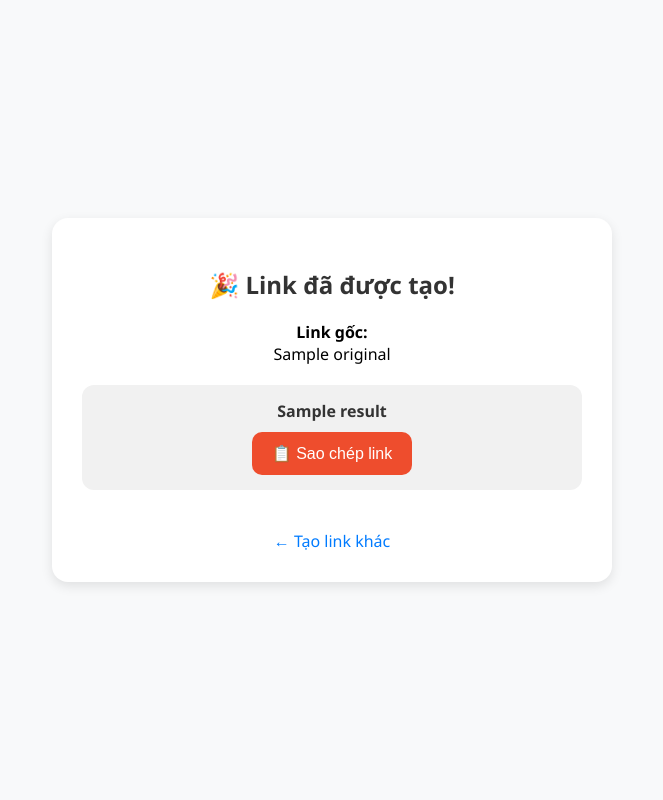
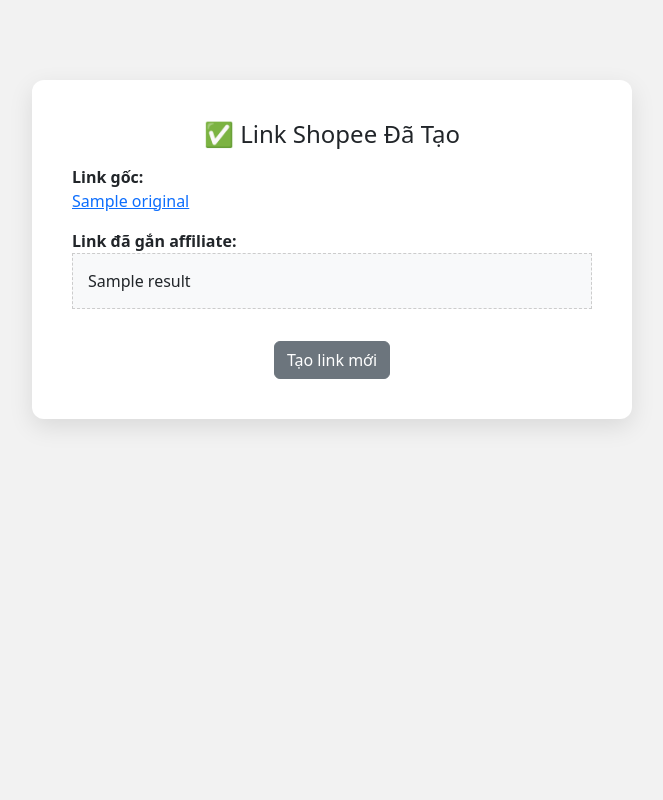
Before and after one commit to haudau2021/getlinkshope-ytb, a Flask app: template templates/preview.html in a window 1280 px wide. Shown: the whole page, without its empty margins (308-971 px from the left). Run offline with Flask 3, Linux system fonts and the light colour scheme; the template is opened without the code that fills it: most values are stand-ins (such as "Sample title", 1, 10 or a date in 2020).

Commit message:
Add files via upload

```diff
--- a/app.py
+++ b/app.py
@@ -1,42 +1,41 @@
-from flask import Flask, render_template, request, redirect, url_for
+from flask import Flask, render_template, request
+from urllib.parse import urlparse, parse_qs, urlencode, urlunparse
 import csv
-from urllib.parse import urlparse, parse_qs, urlencode
+from datetime import datetime
+import os
 
 app = Flask(__name__)
 
-AFFILIATE_CODE = "haudau-aff"
-CSV_FILE = "history.csv"
+# Cấu hình Affiliate mặc định
+AFFILIATE_ID = "haudau-aff"  # 👈 Thay bằng mã của bạn
+CSV_FILE = 'history.csv'
 
-def shorten_link(original_url):
-    parsed = urlparse(original_url)
-    if "shopee.vn" not in parsed.netloc:
-        return None
+def add_affiliate(link):
+    parsed = urlparse(link)
+    query = parse_qs(parsed.query)
+    query['af_lid'] = AFFILIATE_ID
+    query['af_siteid'] = AFFILIATE_ID
+    new_query = urlencode(query, doseq=True)
+    new_url = urlunparse(parsed._replace(query=new_query))
+    return new_url
 
-    path = parsed.path.rstrip("/")
-    new_path = path if path else "/"
-    base = f"https://shope.ee{new_path}"
+def save_to_csv(original_link, final_link):
+    file_exists = os.path.isfile(CSV_FILE)
+    with open(CSV_FILE, mode='a', newline='', encoding='utf-8') as file:
+        writer = csv.writer(file)
+        if not file_exists:
+            writer.writerow(['Thời gian', 'Link gốc', 'Link đã tạo'])
+        writer.writerow([datetime.now().strftime("%Y-%m-%d %H:%M:%S"), original_link, final_link])
 
-    query = parse_qs(parsed.query)
-    query["af_landing"] = ["1"]
-    query["aff_sub"] = [AFFILIATE_CODE]
+@app.route('/', methods=['GET', 'POST'])
+def index():
+    if request.method == 'POST':
+        original_link = request.form.get('shopee_link')
+        if not original_link:
+            return render_template('index.html', error="Vui lòng nhập link Shopee.")
 
-    return f"{base}?{urlencode(query, doseq=True)}"
+        final_link = add_affiliate(original_link)
+        save_to_csv(original_link, final_link)
+        return render_template('preview.html', original=original_link, result=final_link)
 
-def save_to_csv(original, short):
-    with open(CSV_FILE, mode="a", newline="", encoding="utf-8") as f:
-        writer = csv.writer(f)
-        writer.writerow([original, short])
-
-@app.route("/", methods=["GET", "POST"])
-def index():
-    result = None
-    if request.method == "POST":
-        link = request.form["link"]
-        short_link = shorten_link(link)
-        if short_link:
-            save_to_csv(link, short_link)
-            result = short_link
-    return render_template("index.html", result=result)
-
-if __name__ == "__main__":
-    app.run(debug=True)
+    return render_template('index.html')
--- a/requirements.txt
+++ b/requirements.txt
@@ -1 +1 @@
-flask==3.1.1
+Flask
--- a/static/style.css
+++ b/static/style.css
@@ -1,83 +1,8 @@
 body {
-    font-family: 'Segoe UI', sans-serif;
-    background: #f8f9fa;
-    display: flex;
-    justify-content: center;
-    align-items: center;
-    height: 100vh;
-    margin: 0;
+    font-family: 'Segoe UI', Tahoma, Geneva, Verdana, sans-serif;
 }
 
-.container {
-    background: white;
-    padding: 30px;
-    border-radius: 16px;
-    box-shadow: 0 4px 12px rgba(0,0,0,0.1);
-    max-width: 500px;
-    width: 90%;
-    text-align: center;
+input[readonly] {
+    background-color: #f0f0f0;
+    cursor: pointer;
 }
-
-h1, h2 {
-    margin-bottom: 20px;
-    color: #333;
-}
-
-input[type="text"] {
-    width: 100%;
-    padding: 14px;
-    border-radius: 10px;
-    border: 1px solid #ccc;
-    font-size: 16px;
-    margin-bottom: 20px;
-    box-sizing: border-box;
-}
-
-button {
-    background-color: #ee4d2d;
-    color: white;
-    padding: 12px 20px;
-    border: none;
-    border-radius: 10px;
-    font-size: 16px;
-    cursor: pointer;
-    transition: background 0.3s ease;
-}
-
-button:hover {
-    background-color: #d94426;
-}
-
-.result-box {
-    background: #f1f1f1;
-    padding: 15px;
-    border-radius: 12px;
-    margin: 20px 0;
-    word-wrap: break-word;
-}
-
-#final-link {
-    display: block;
-    margin-bottom: 10px;
-    font-weight: bold;
-    color: #333;
-}
-
-.back-link {
-    display: inline-block;
-    margin-top: 20px;
-    color: #007bff;
-    text-decoration: none;
-}
-
-.back-link:hover {
-    text-decoration: underline;
-}
-
-.error {
-    background-color: #ffe0e0;
-    color: #d8000c;
-    padding: 10px;
-    margin-bottom: 20px;
-    border-radius: 8px;
-}
--- a/templates/preview.html
+++ b/templates/preview.html
@@ -2,27 +2,42 @@
 <html lang="vi">
 <head>
     <meta charset="UTF-8">
-    <title>Kết quả - Get Link Shopee</title>
-    <link rel="stylesheet" href="{{ url_for('static', filename='style.css') }}">
-    <script>
-        function copyToClipboard() {
-            const copyText = document.getElementById("final-link");
-            navigator.clipboard.writeText(copyText.textContent);
-            const btn = document.getElementById("copy-btn");
-            btn.textContent = "✅ Đã sao chép!";
-            setTimeout(() => { btn.textContent = "📋 Sao chép link"; }, 2000);
+    <title>Link Đã Tạo</title>
+    <link rel="stylesheet" href="https://cdn.jsdelivr.net/npm/bootstrap@5.3.3/dist/css/bootstrap.min.css">
+    <style>
+        body {
+            background-color: #f2f2f2;
         }
-    </script>
+        .box {
+            max-width: 600px;
+            margin: 80px auto;
+            padding: 40px;
+            background-color: white;
+            border-radius: 12px;
+            box-shadow: 0 8px 24px rgba(0,0,0,0.1);
+        }
+        .result-box {
+            background: #f8f9fa;
+            padding: 15px;
+            border: 1px dashed #ccc;
+            word-wrap: break-word;
+        }
+    </style>
 </head>
 <body>
-    <div class="container">
-        <h2>🎉 Link đã được tạo!</h2>
-        <p><strong>Link gốc:</strong><br>{{ original }}</p>
-        <div class="result-box">
-            <span id="final-link">{{ result }}</span>
-            <button id="copy-btn" onclick="copyToClipboard()">📋 Sao chép link</button>
+    <div class="box">
+        <h4 class="mb-3 text-center">✅ Link Shopee Đã Tạo</h4>
+        <div class="mb-3">
+            <strong>Link gốc:</strong><br>
+            <a href="{{ original }}" target="_blank">{{ original }}</a>
         </div>
-        <a href="/" class="back-link">← Tạo link khác</a>
+        <div class="mb-3">
+            <strong>Link đã gắn affiliate:</strong>
+            <div class="result-box">{{ result }}</div>
+        </div>
+        <div class="text-center">
+            <a href="/" class="btn btn-secondary mt-3">Tạo link mới</a>
+        </div>
     </div>
 </body>
 </html>
```
Also changed, not shown: templates/index.html (+24 -7 lines).
